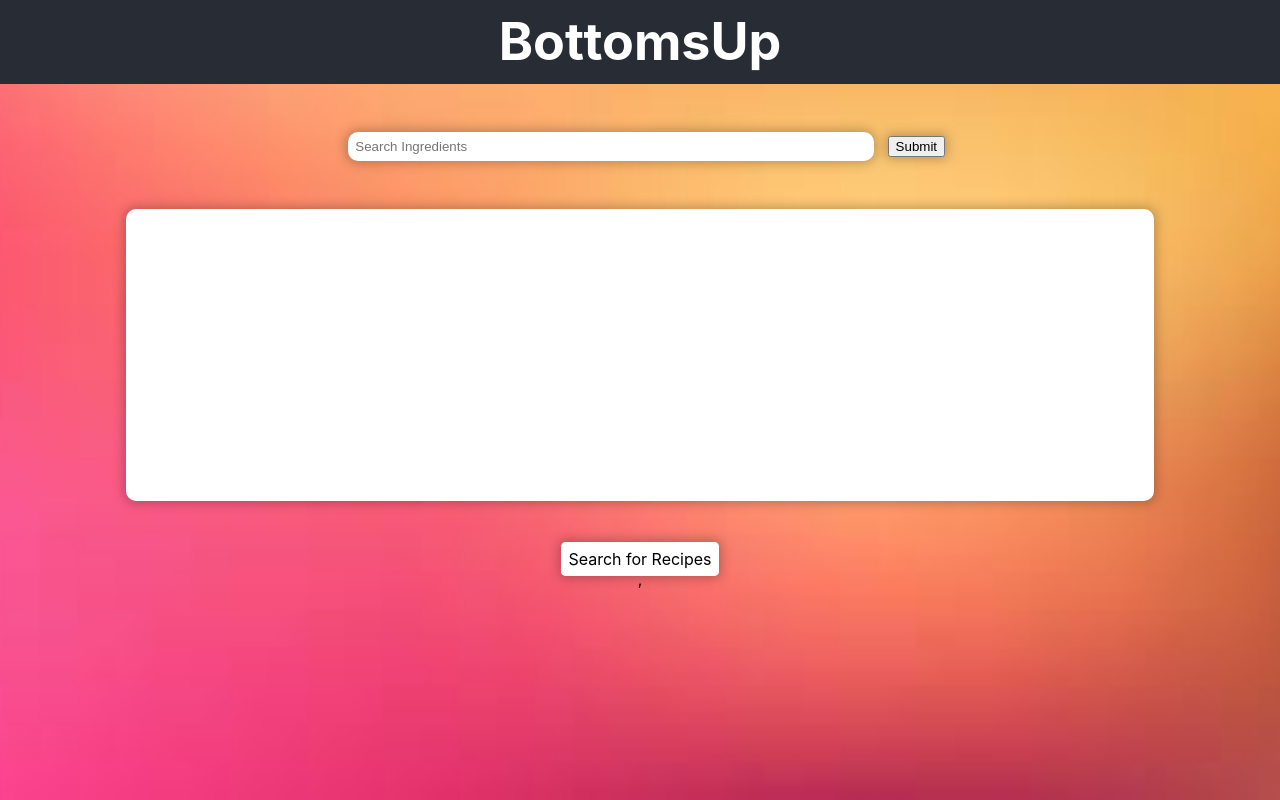
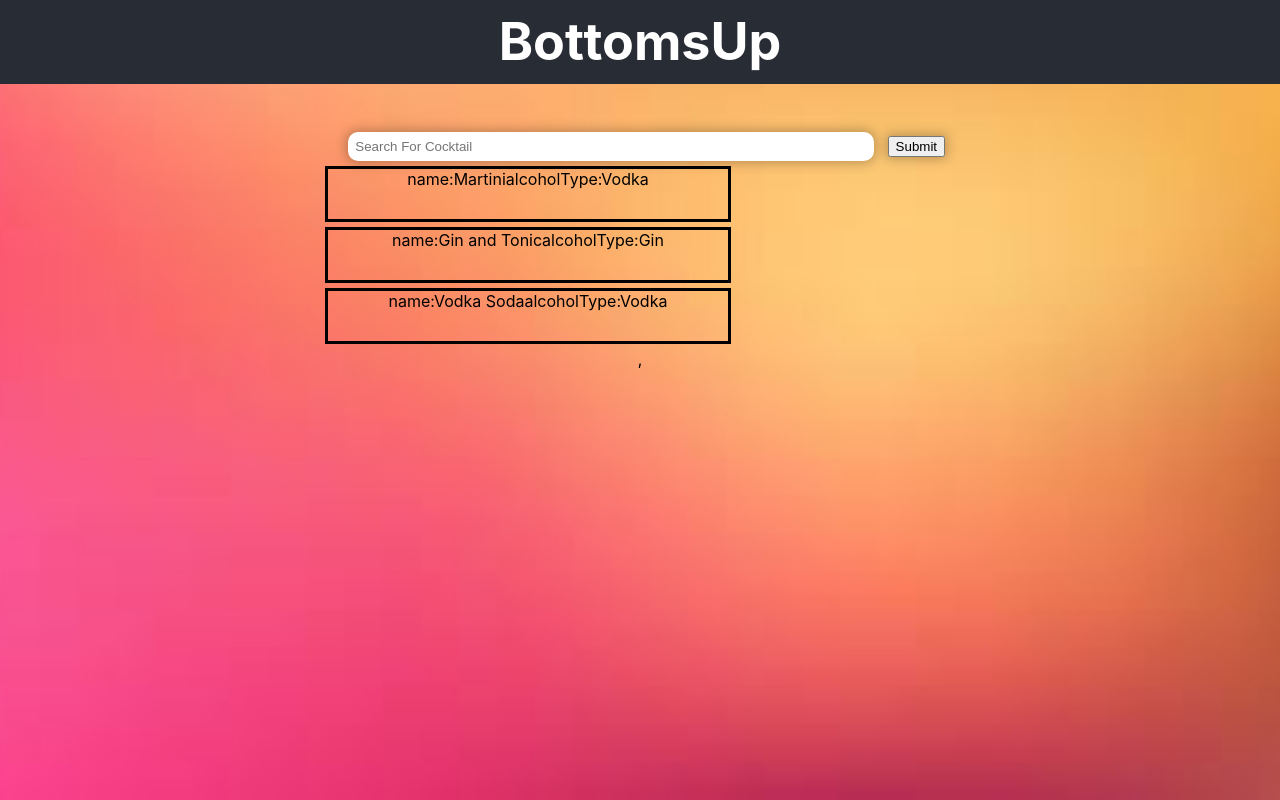
Before and after one commit to software-assignments-spring2021/project-setup-team-povedniki-attitude, a React (Create React App) app in the folder front-end/: page /searchpage in a window 1280 px wide. Built offline with nearby package versions, Linux system fonts and the light colour scheme.

Commit message:
Added path for cocktail search and example results

```diff
--- a/front-end/package.json
+++ b/front-end/package.json
@@ -6,6 +6,7 @@
     "@testing-library/jest-dom": "^5.11.9",
     "@testing-library/react": "^11.2.5",
     "@testing-library/user-event": "^12.8.3",
+    "bootstrap": "^3.4.1",
     "history": "^5.0.0",
     "react": "^17.0.1",
     "react-burger-menu": "^3.0.4",
--- a/front-end/src/App.js
+++ b/front-end/src/App.js
@@ -6,7 +6,7 @@ import {browserHistory} from 'react-router'
 
 import Home from './Components/Home/home'
 
-//import cocktail_search_page from './cocktail_search_page'
+import Cocktail_Search_Page from './Components/CocktailSearch/Cocktail_Search_Page'
 //var hist = createBrowserHistory();
 //history={hist}
 
@@ -15,7 +15,8 @@ function App() {
     <div className="App">
       <BrowserRouter>
       <Switch>
-        <Route path="/" component={Home} />
+        <Route exact path="/" component={Home} />
+        <Route path="/searchpage" component={Cocktail_Search_Page} />
         {/* <Route path="/search" component={SearchPage} />
         <Route path="/discover" component={DiscoverPage} /> */}
       </Switch>
--- /dev/null
+++ b/front-end/src/Components/CocktailSearch/Cocktail_Item.js
@@ -0,0 +1,13 @@
+import React from 'react';
+
+function Cocktail_Item({name,image,alcoholType}){
+    return(
+        <div className="Cocktail_Item">
+           name:{name}
+           <img src ={image}/>
+           alcoholType:{alcoholType}
+
+        </div>
+    )
+}
+export default Cocktail_Item;
--- a/front-end/src/Components/CocktailSearch/cocktail_search_page.css
+++ b/front-end/src/Components/CocktailSearch/cocktail_search_page.css
@@ -0,0 +1,16 @@
+
+.Cocktail_Item{
+    border-style: solid;
+    width: 400px;
+    height: 50px;
+
+    margin: 5px;
+}
+#SearchContainer{
+    margin: auto;
+    width: 50%;
+
+}
+main{
+    width: 100%;
+}
--- a/front-end/src/Components/CocktailSearch/cocktail_search_page.js
+++ b/front-end/src/Components/CocktailSearch/cocktail_search_page.js
@@ -1,14 +1,51 @@
-import './cocktail_search_page.css';
+import './Cocktail_Search_Page.css';
 import React from 'react';
 import ReactDOM from 'react-dom';
+import Cocktail_Item from './Cocktail_Item'
 
-function HelloMessage(){
+function Cocktail_Search_Page(){
+  let cocktailItems=[{
+    name: "Martini",
+    image:"",
+    alcoholType: "Vodka"
+  },{
+  name: "Gin and Tonic",
+    image:"",
+    alcoholType: "Gin"
+  },{
+    name: "Vodka Soda",
+      image:"",
+      alcoholType: "Vodka"
+    },
+]
+      return(
+        <>
+        <header className="App-header">
+        <h1>BottomsUp</h1>
+        </header>
+      <main>
+        <form>
+          <input type='text' id="ingredient" name='ingredient' placeholder='Search For Cocktail'/>
+          <input type='submit' name='ingSubmit' value='Submit'/>
+        </form>
+        <div id="SearchContainer">
+          {
+            cocktailItems.map((item, index)=> {
+             return(
+               <>
+               <Cocktail_Item key ={index} name={item.name}
+               image={item.image}
+               alcoholType={item.alcoholType}/>
+               </>
+             )
+            })
+          }
+        </div>
 
-      return (
-        <div>
-          Hello {this.props.name}
-        </div>
-      );
+      </main>
+      </>
+    )
+
 
   }
-  export default HelloMessage;
+  export default Cocktail_Search_Page;
```
Also changed, not shown: 1 other file (tests, documents, lock files or other folders).
